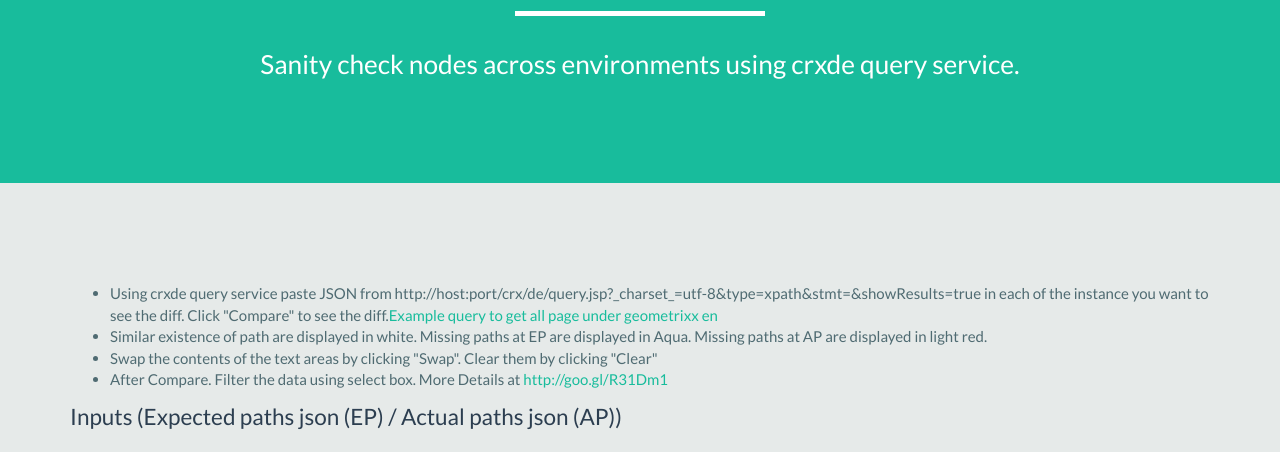
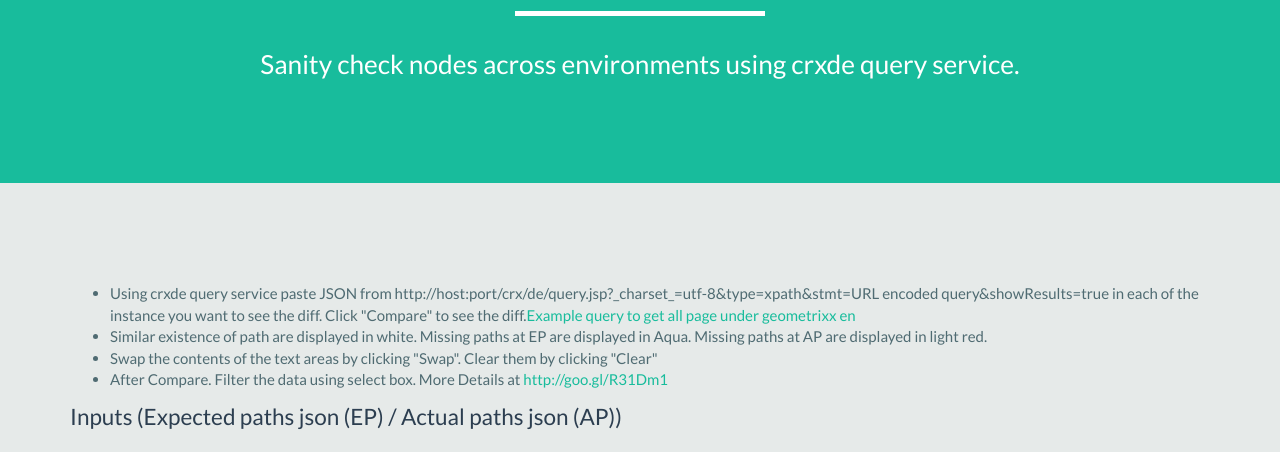
Before and after one commit to Schikkeg/schikkeg.github.io, a plain HTML site: page tools/nodediff.html in a window 1280 px wide. Shown: the part 316-768 px from the top of the page. Drawn offline with nearby package versions, Linux system fonts and the light colour scheme.

Commit message:
Updated new node diff tool query

```diff
--- a/tools/nodediff.html
+++ b/tools/nodediff.html
@@ -342,7 +342,7 @@ obj.deleteRow(limit);
 <!--- Integration Starts--->
 
 <ul>
-<li>Using crxde query service paste JSON from http://host:port/crx/de/query.jsp?_charset_=utf-8&type=xpath&stmt=<URL encoded query>&showResults=true in each of the instance you want to see the diff. Click "Compare" to see the diff.<a target="_new" href="http://localhost:4502/crx/de/query.jsp?_charset_=utf-8&type=xpath&stmt=%2Fjcr%3Aroot%2Fcontent%2Fgeometrixx%2Fen%2F%2Felement(*%2C%20cq%3APage)&showResults=true">Example query to get all page under geometrixx en</a></li>
+<li>Using crxde query service paste JSON from http://host:port/crx/de/query.jsp?_charset_=utf-8&type=xpath&stmt=URL encoded query&showResults=true in each of the instance you want to see the diff. Click "Compare" to see the diff.<a target="_new" href="http://localhost:4502/crx/de/query.jsp?_charset_=utf-8&type=xpath&stmt=%2Fjcr%3Aroot%2Fcontent%2Fgeometrixx%2Fen%2F%2Felement(*%2C%20cq%3APage)&showResults=true">Example query to get all page under geometrixx en</a></li>
 <li> Similar existence of path are displayed in white. Missing paths at EP are displayed in Aqua. Missing paths at AP are displayed in light red.</li>
 <li> Swap the contents of the text areas by clicking "Swap". Clear them by clicking "Clear"</li>
 <li> After Compare. Filter the data using select box.    More Details at <a href="http://goo.gl/R31Dm1">http://goo.gl/R31Dm1</a></li>
```
